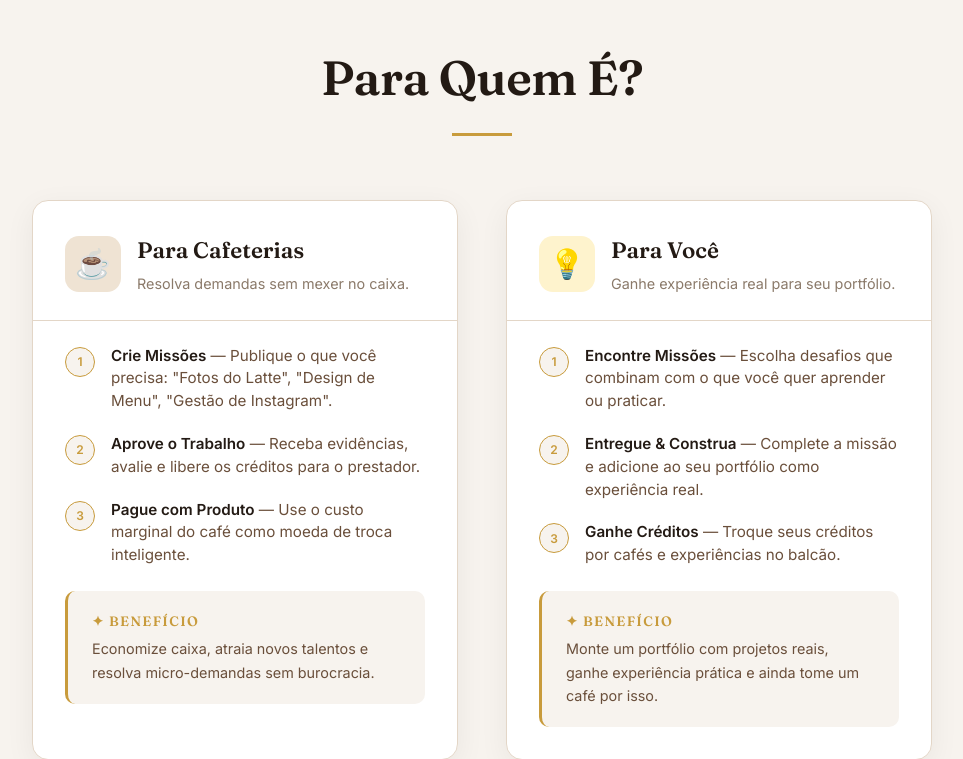
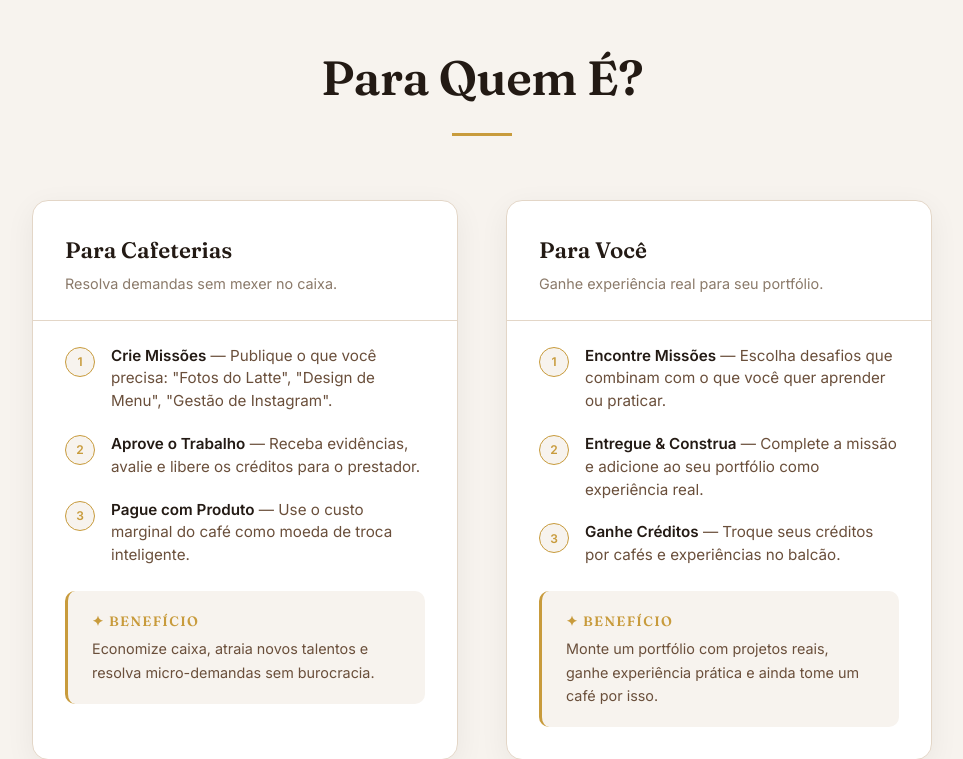
Before and after one commit to ilaraca/coffee-colab, a FastAPI app: page / in a window 1280 px wide. Shown: the part 1124-1883 px from the top of the page, without its empty margins (158-1121 px from the left). Run offline with FastAPI, Linux system fonts and the light colour scheme; some libraries are stand-ins or nearby versions.

Commit message:
style: remove persona emojis from landing page for cleaner look

```diff
--- a/app/templates/landing.html
+++ b/app/templates/landing.html
@@ -209,18 +209,6 @@
         align-items: center;
         gap: 1rem;
     }
-    .persona-icon {
-        width: 56px;
-        height: 56px;
-        border-radius: 14px;
-        display: flex;
-        align-items: center;
-        justify-content: center;
-        font-size: 1.8rem;
-        flex-shrink: 0;
-    }
-    .persona-icon.cafe  { background: var(--latte); }
-    .persona-icon.creative { background: #fef3cd; }
     .persona-header h3 {
         font-size: 1.4rem;
         margin: 0;
@@ -567,7 +555,6 @@
         <!-- Cafeteria -->
         <div class="persona-card animate-up">
             <div class="persona-header">
-                <div class="persona-icon cafe">☕</div>
                 <div>
                     <h3>Para Cafeterias</h3>
                     <p>Resolva demandas sem mexer no caixa.</p>
@@ -596,7 +583,6 @@
         <!-- Para Você -->
         <div class="persona-card animate-up delay-2">
             <div class="persona-header">
-                <div class="persona-icon creative">💡</div>
                 <div>
                     <h3>Para Você</h3>
                     <p>Ganhe experiência real para seu portfólio.</p>
```
